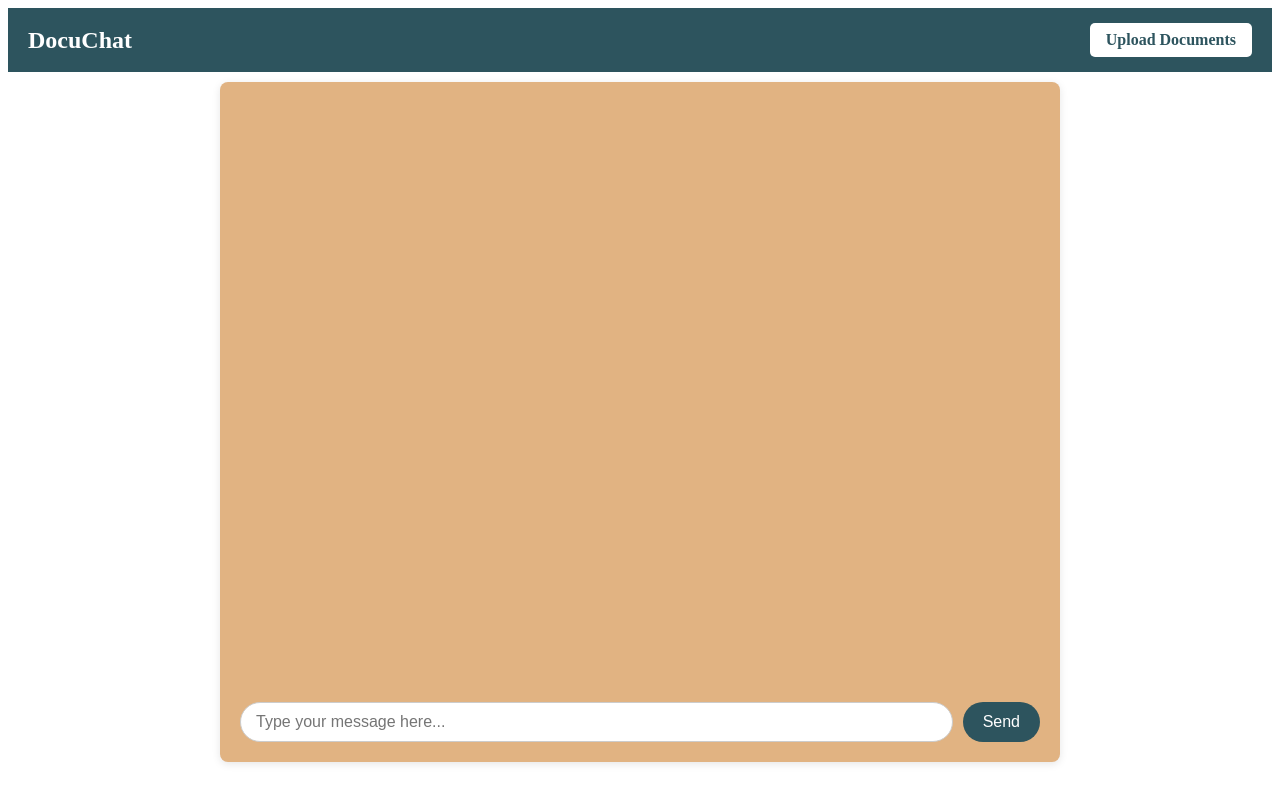
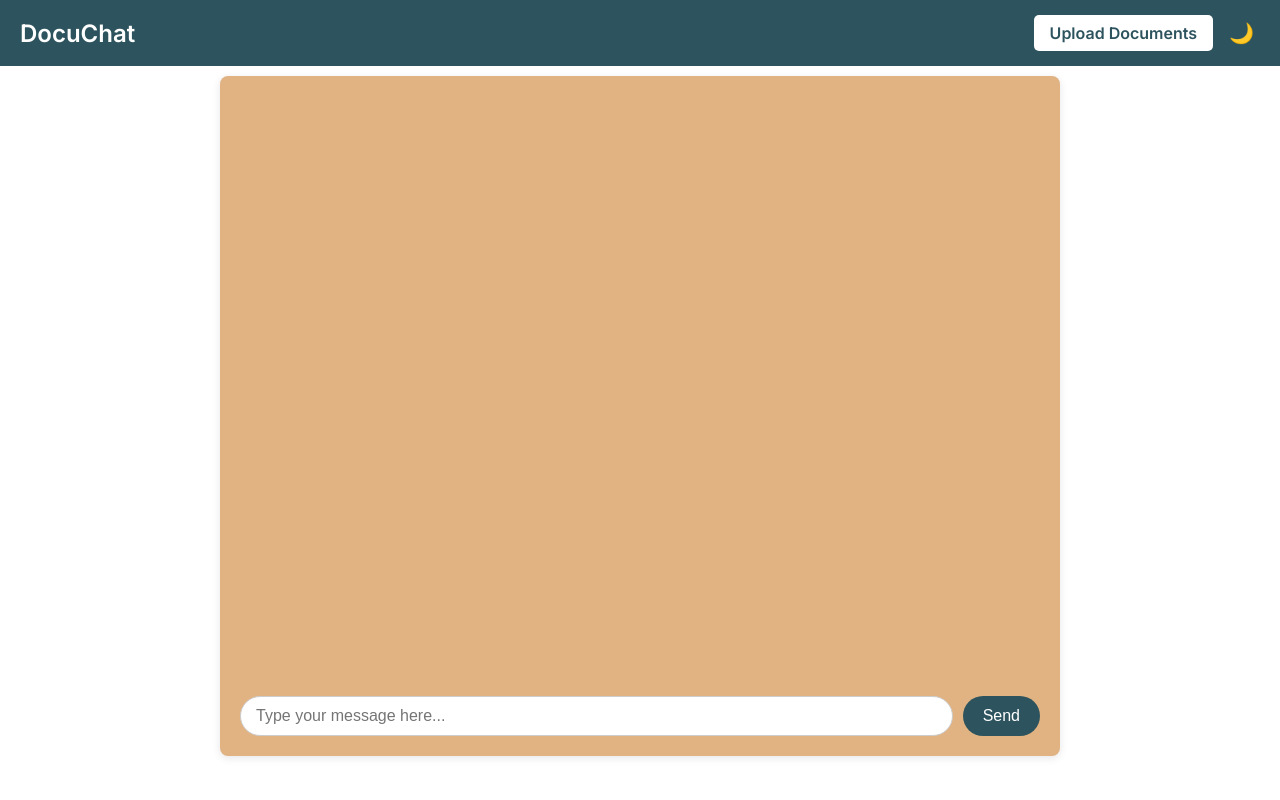
Before and after one commit to aarmstrong78/flask_gpt_chatbot, a Flask app: page /chat in a window 1280 px wide. Run offline with Flask 3, Linux system fonts and the light colour scheme; some libraries are stand-ins or nearby versions.

Commit message:
Enhance UI with modern features

```diff
--- a/templates/base.html
+++ b/templates/base.html
@@ -8,12 +8,45 @@
 
     <!-- Highlight.js CSS (Choose a Theme) -->
     <link rel="stylesheet" href="//cdnjs.cloudflare.com/ajax/libs/highlight.js/11.8.0/styles/default.min.css">
+    <!-- Google Font for cleaner typography -->
+    <link href="https://fonts.googleapis.com/css2?family=Inter:wght@400;600&display=swap" rel="stylesheet">
 
-    <!-- Custom CSS for Header -->
+    <!-- Global and header styles -->
     <style>
-        /* Header Styling */
+        :root {
+            --bg-color: #ffffff;
+            --text-color: #000000;
+            --header-bg: #2d545e;
+            --button-bg: #2d545e;
+            --button-hover: #12343b;
+            --panel-bg: #e1b382;
+            --message-user-bg: #f8d9bc;
+            --message-ai-bg: #f1f0f0;
+            --input-bg: #ffffff;
+        }
+
+        body.dark-mode {
+            --bg-color: #121212;
+            --text-color: #eaeaea;
+            --header-bg: #1e2a30;
+            --button-bg: #3a7bd5;
+            --button-hover: #3066b8;
+            --panel-bg: #1e1e1e;
+            --message-user-bg: #333333;
+            --message-ai-bg: #242424;
+            --input-bg: #2b2b2b;
+        }
+
+        body {
+            margin: 0;
+            font-family: 'Inter', sans-serif;
+            background-color: var(--bg-color);
+            color: var(--text-color);
+            transition: background-color 0.3s ease, color 0.3s ease;
+        }
+
         .header {
-            background-color: #2d545e;
+            background-color: var(--header-bg);
             color: white;
             padding: 15px 20px;
             display: flex;
@@ -26,9 +59,15 @@
             font-size: 24px;
         }
 
+        .header-buttons {
+            display: flex;
+            gap: 10px;
+            align-items: center;
+        }
+
         .header a {
             background-color: #ffffff;
-            color: #2d545e;
+            color: var(--header-bg);
             padding: 8px 16px;
             text-decoration: none;
             border-radius: 5px;
@@ -38,6 +77,14 @@
         .header a:hover {
             background-color: #dddddd;
         }
+
+        #theme-toggle {
+            background: none;
+            border: none;
+            cursor: pointer;
+            font-size: 20px;
+            color: inherit;
+        }
     </style>
 
     {% block head %}{% endblock %}
@@ -46,7 +93,10 @@
     <!-- Header Section -->
     <div class="header">
         <h1>DocuChat</h1>
-        <a href="{{ url_for('upload_page') }}">Upload Documents</a>
+        <div class="header-buttons">
+            <a href="{{ url_for('upload_page') }}">Upload Documents</a>
+            <button id="theme-toggle" aria-label="Toggle theme">🌙</button>
+        </div>
     </div>
 
     <!-- Main Content -->
@@ -60,6 +110,31 @@
         <!-- Highlight.js for syntax highlighting -->
         <script src="//cdnjs.cloudflare.com/ajax/libs/highlight.js/11.8.0/highlight.min.js"></script>
         <script>hljs.highlightAll();</script>
+        <script>
+            const toggleBtn = document.getElementById('theme-toggle');
+            const body = document.body;
+
+            function applyTheme(theme) {
+                if (theme === 'dark') {
+                    body.classList.add('dark-mode');
+                    toggleBtn.textContent = '☀️';
+                } else {
+                    body.classList.remove('dark-mode');
+                    toggleBtn.textContent = '🌙';
+                }
+            }
+
+            toggleBtn.addEventListener('click', () => {
+                const newTheme = body.classList.toggle('dark-mode') ? 'dark' : 'light';
+                localStorage.setItem('theme', newTheme);
+                toggleBtn.textContent = newTheme === 'dark' ? '☀️' : '🌙';
+            });
+
+            const stored = localStorage.getItem('theme');
+            if (stored) {
+                applyTheme(stored);
+            }
+        </script>
     {% endblock %}
 </body>
 </html>
--- a/templates/upload.html
+++ b/templates/upload.html
@@ -33,7 +33,7 @@
             font-size: 16px;
             border: none;
             border-radius: 5px;
-            background-color: #2d545e;
+            background-color: var(--button-bg);
             color: white;
             cursor: pointer;
             width: 100%;
@@ -41,12 +41,12 @@
         }
 
         .upload-container input[type="submit"]:hover, .manage-container input[type="submit"]:hover {
-            background-color: #12343b;
+            background-color: var(--button-hover);
         }
 
         /* Styles for Manage Existing Documents Section */
         .manage-container {
-            background-color: #f9f9f9;
+            background-color: var(--panel-bg);
             padding: 30px;
             border-radius: 10px;
             box-shadow: 0 0 10px rgba(0, 0, 0, 0.1);
```
Also changed, not shown: templates/chat.html (+45 -7 lines).
